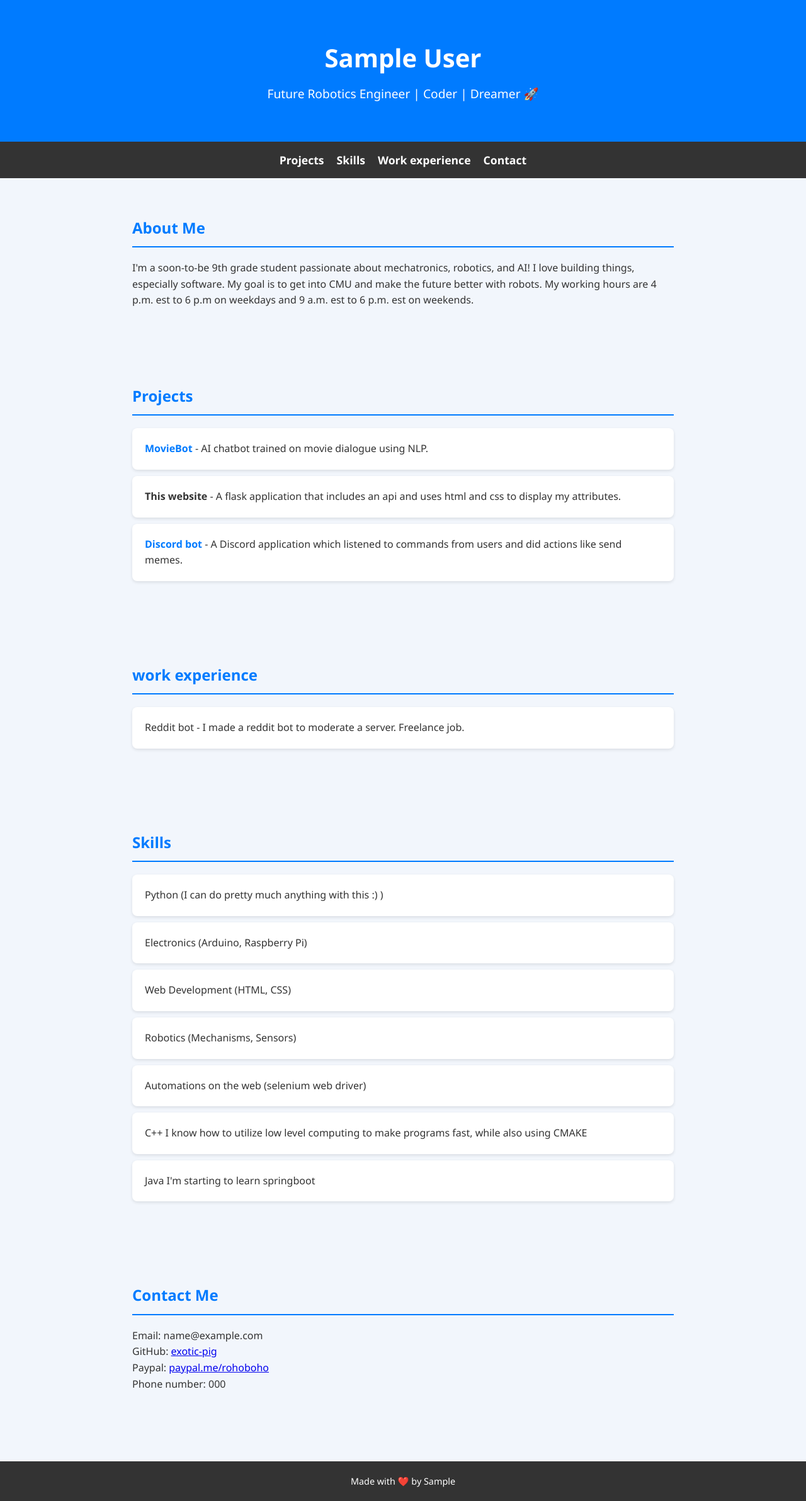
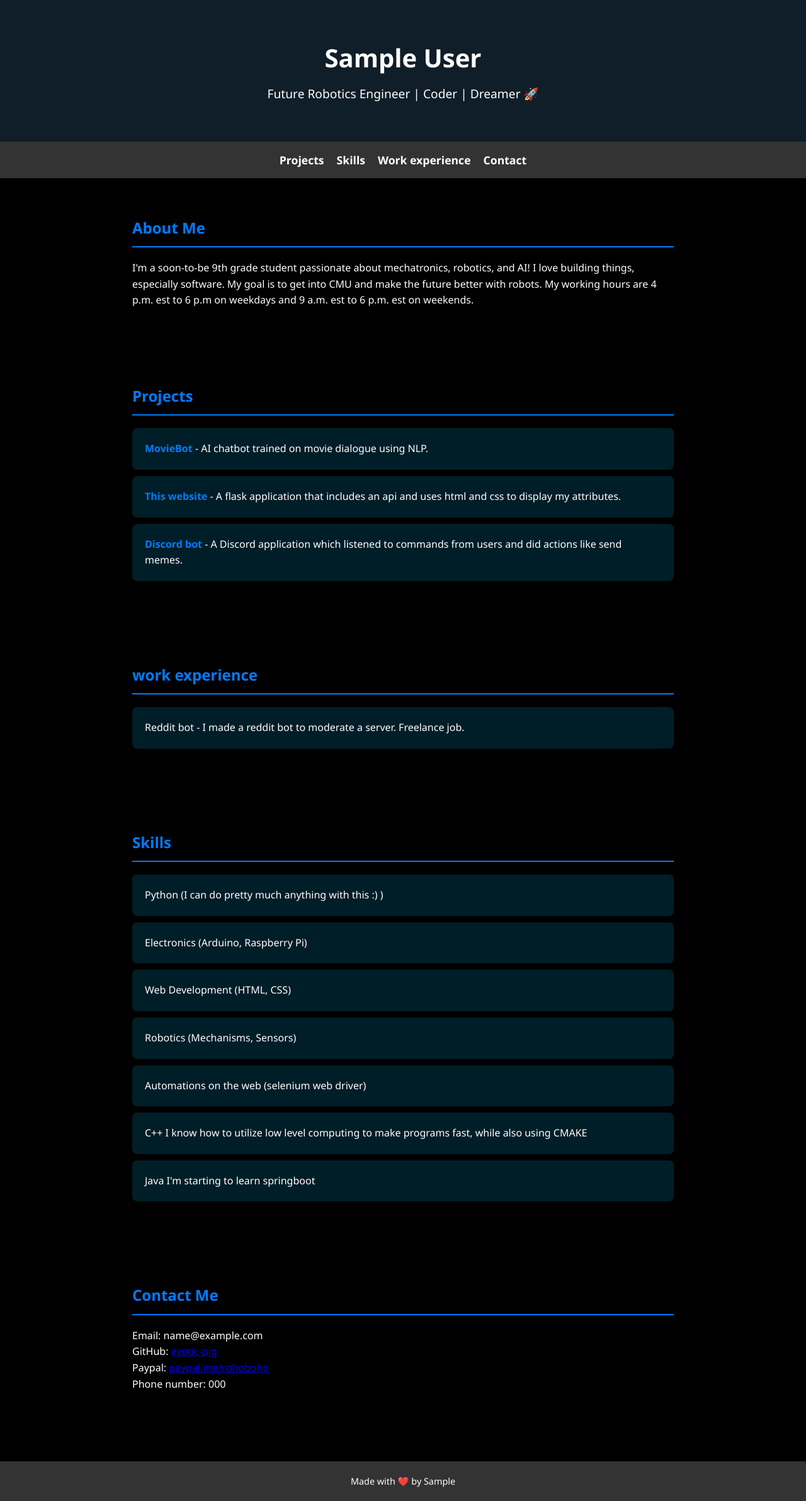
Before and after one commit to exotic-pig/my_resume, a Python web app: template templates/main.html in a window 1280 px wide. Shown: the whole page at 63% size. Run offline with Jinja, Linux system fonts and the light colour scheme; the template is opened without the code that fills it: most values are stand-ins (such as "Sample title", 1, 10 or a date in 2020).

Commit message:
added css, hosting stuff too

```diff
--- a/main.py
+++ b/main.py
@@ -34,6 +34,6 @@ def ai():
 def let_user_use_ai():
     return model.chatbot_response(request.args.get('sentence'))
 
-# Run the app
 if __name__ == "__main__":
-    app.run(host="0.0.0.0", port=5000, debug=True)
+    port = int(os.environ.get("PORT", 5000))  # Use PORT from env or default to 5000
+    app.run(host="0.0.0.0", port=port)
--- a/static/main_page.css
+++ b/static/main_page.css
@@ -8,14 +8,14 @@
 /* Body Styling */
 body {
     font-family: 'Segoe UI', Tahoma, Geneva, Verdana, sans-serif;
-    background-color: #f2f6fc;
+    background-color: black;
     color: #333;
     line-height: 1.6;
 }
 
 /* Header Section */
 header {
-    background-color: #007BFF;
+    background-color: rgb(15,30,40);
     color: white;
     text-align: center;
     padding: 60px 20px;
@@ -71,11 +71,12 @@ ul {
 }
 
 ul li {
-    background: white;
+    background: rgb(0, 30, 40);
     margin: 10px 0;
     padding: 20px;
     border-radius: 8px;
     box-shadow: 0 2px 5px rgba(0, 0, 0, 0.1);
+    color:white;
 }
 
 ul li a {
@@ -96,3 +97,5 @@ footer {
     font-size: 0.9em;
     margin-top: 50px;
 }
+p {
+color:white;}
--- a/templates/main.html
+++ b/templates/main.html
@@ -30,18 +30,18 @@
         <h2>Projects</h2>
         <ul>
             <li><strong><a href="{{ url_for('ai') }}">MovieBot</a></strong> - AI chatbot trained on movie dialogue using NLP.</li>
-            <li><strong>This website</strong> - A flask application that includes an api and uses html and css to display my attributes.</li>
+            <li><strong><a href="https://github.com/exotic-pig/my_resume">This website</a></strong> - A flask application that includes an api and uses html and css to display my attributes.</li>
             <li><strong><a href="https://github.com/exotic-pig/discord-bot">Discord bot</a></strong> - A Discord application which listened to commands from users and did actions like send memes.</li>
         </ul>
     </section>
 
-    <section id="skills">
+    <section id="work experience">
         <h2>work experience</h2>
         <ul>
             <li>Reddit bot - I made a reddit bot to moderate a server. Freelance job.</li>
         </ul>
     </section>
-     <section id="work experience">
+     <section id="skills">
         <h2>Skills</h2>
         <ul>
             <li>Python (I can do pretty much anything with this :) )</li>
```
